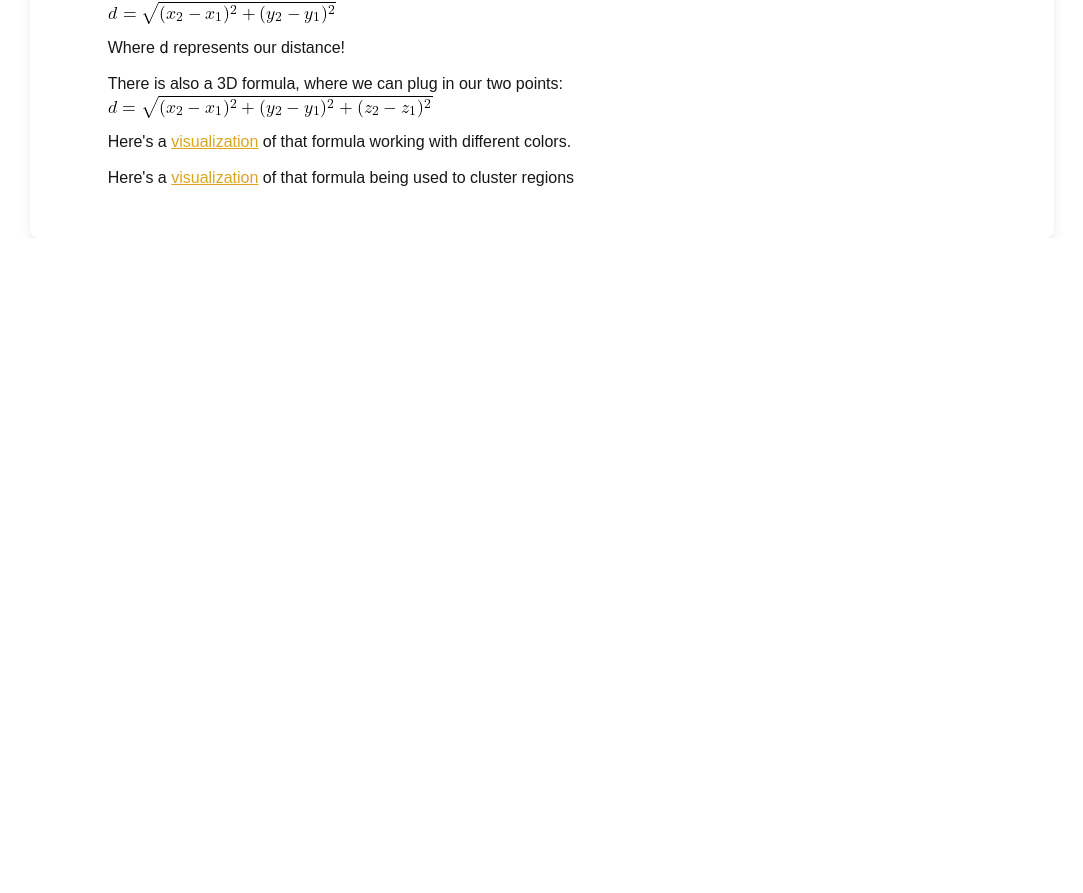
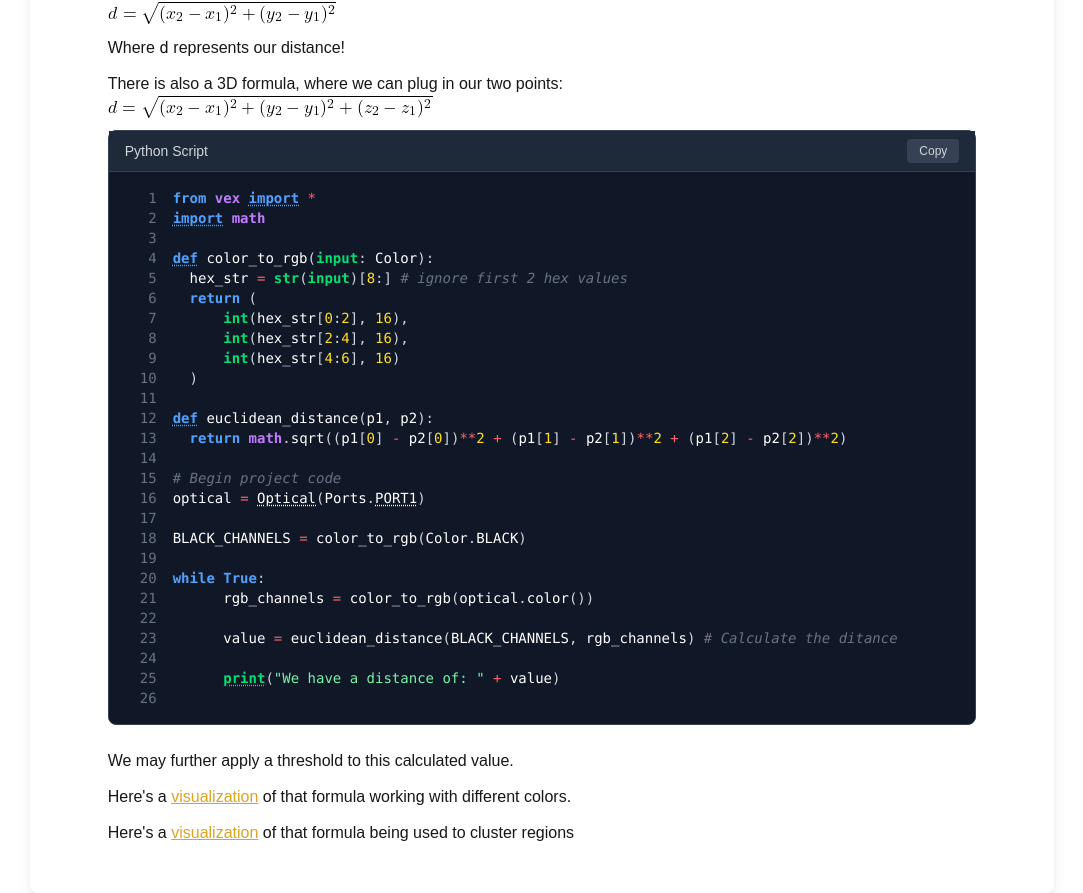
Before and after one commit to Purdue-Fort-Wayne-ACM/vex, a Next.js app: page /color-detection in a window 1280 px wide. Shown: the part 9218-10111 px from the top of the page, without its empty margins (98-1181 px from the left). Before the commit the page ends 9456 px from the top, so only its background shows below. Built offline with nearby package versions, Linux system fonts and the light colour scheme.

Commit message:
Update color-detection.mdx

```diff
--- a/src/pages/color-detection.mdx
+++ b/src/pages/color-detection.mdx
@@ -352,6 +352,41 @@ Where `d` represents our distance!
 
 There is also a 3D formula, where we can plug in our two points:
 ![A 3D clustering formula](/images/3d-euclid-distance.png "Euclidean Distance Formula")
+<PythonScriptRenderer
+        code={`from vex import *
+import math
+
+def color_to_rgb(input: Color):
+    hex_str = str(input)[8:] # ignore first 2 hex values
+    return (
+        int(hex_str[0:2], 16),
+        int(hex_str[2:4], 16),
+        int(hex_str[4:6], 16)
+    )
+
+def euclidean_distance(p1, p2):
+    return math.sqrt((p1[0] - p2[0])**2 + (p1[1] - p2[1])**2 + (p1[2] - p2[2])**2)
+
+# Begin project code
+optical = Optical(Ports.PORT1)
+
+BLACK_CHANNELS = color_to_rgb(Color.BLACK)
+
+while True:
+        rgb_channels = color_to_rgb(optical.color())
+
+        value = euclidean_distance(BLACK_CHANNELS, rgb_channels) # Calculate the ditance
+
+        print("We have a distance of: " + value)
+`}
+        tooltips={tooltipConfig}
+        theme="dark"
+        showLineNumbers={true}
+        copyButton={true}
+        className="mb-6"
+      />
+
+We may further apply a threshold to this calculated value.
 
 
 Here's a [visualization](https://interactables.pfw-acm.org/rgb-distances) of that formula working with different colors.
```
